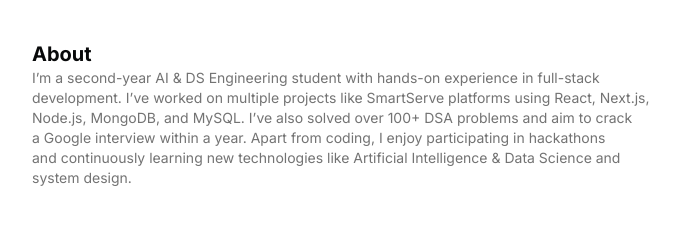
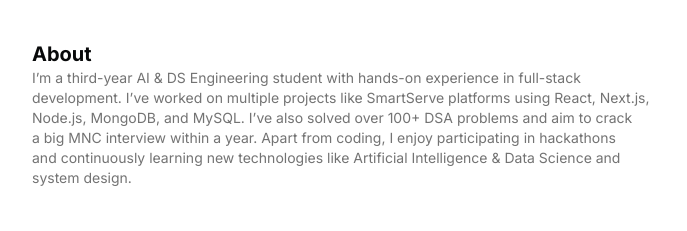
Before and after one commit to bhavesh-bari/portfolio, a Next.js app: page / in a window 1280 px wide. Shown: the part 202-433 px from the top of the page, without its empty margins (296-983 px from the left). Built offline with nearby package versions, Linux system fonts and the light colour scheme.

Commit message:
url updation

```diff
--- a/src/data/resume.tsx
+++ b/src/data/resume.tsx
@@ -11,7 +11,7 @@ export const DATA = {
   description:
     "Software Developer | Full Stack Engineer | Student ",
   summary:
-    "I’m a second-year AI & DS Engineering student with hands-on experience in full-stack development. I’ve worked on multiple projects like SmartServe platforms using React, Next.js, Node.js, MongoDB, and MySQL. I’ve also solved over 100+ DSA problems and aim to crack a Google interview within a year. Apart from coding, I enjoy participating in hackathons and continuously learning new technologies like Artificial Intelligence & Data Science and system design.",
+    "I’m a third-year AI & DS Engineering student with hands-on experience in full-stack development. I’ve worked on multiple projects like SmartServe platforms using React, Next.js, Node.js, MongoDB, and MySQL. I’ve also solved over 100+ DSA problems and aim to crack a big MNC interview within a year. Apart from coding, I enjoy participating in hackathons and continuously learning new technologies like Artificial Intelligence & Data Science and system design.",
   avatarUrl: "https://i.ibb.co/hx9V2smY/profile.png",
   skills: [
     "React.js",
@@ -171,7 +171,7 @@ export const DATA = {
     },
     {
       title: "SmartServe (Clients)",
-      href: "https://smart-serve-coral.vercel.app/client/explore",
+      href: "https://smart-serve-coral.vercel.app/",
       dates: "March 2025 - April 2025",
       active: true,
       description:
@@ -191,7 +191,7 @@ export const DATA = {
         },
         {
           type: "Website",
-          href: "https://smart-serve-coral.vercel.app/client/explore",
+          href: "https://smart-serve-coral.vercel.app/",
           icon: <Icons.globe className="size-3" />,
         }
       ],
@@ -200,7 +200,7 @@ export const DATA = {
 
     , {
       title: "SmartServe (ServiceProviders)",
-      href: "https://smart-serve-coral.vercel.app/service/profile",
+      href: "https://smart-serve-coral.vercel.app/",
       dates: "March 2025 - April 2025",
       active: true,
       description:
@@ -222,7 +222,7 @@ export const DATA = {
         },
         {
           type: "Website",
-          href: "https://smart-serve-coral.vercel.app/service/profile",
+          href: "https://smart-serve-coral.vercel.app/",
           icon: <Icons.globe className="size-3" />,
         }
       ],
```
